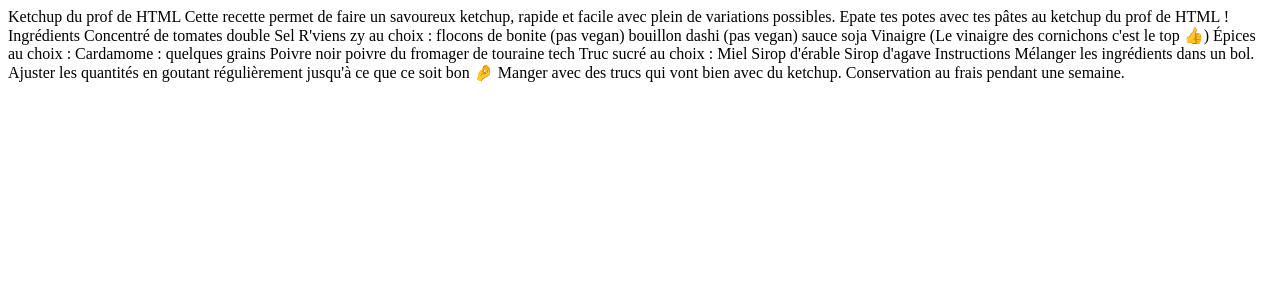
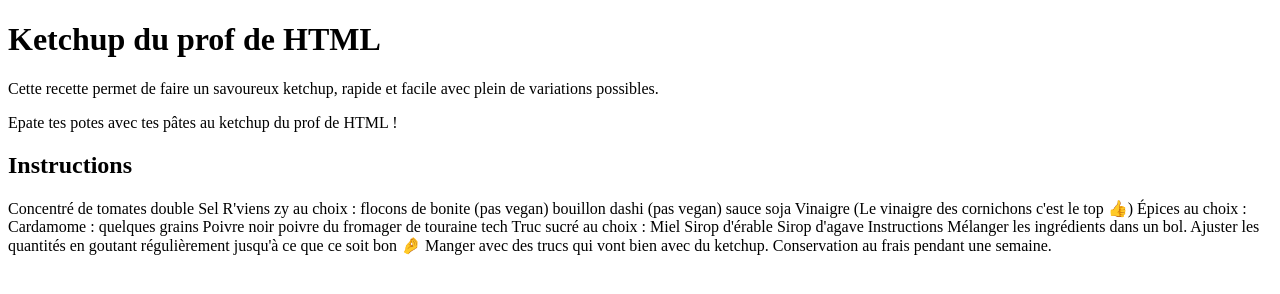
Before and after one commit to amirhossein-khosravimehr/mon-premier-site, a plain HTML site: page recette-2.html in a window 1280 px wide. Drawn offline with Linux system fonts and the light colour scheme.

Commit message:
Update HTML structure for ketchup recipe
Formatted HTML content and added headings.

```diff
--- a/recette-2.html
+++ b/recette-2.html
@@ -5,13 +5,14 @@
     <title>Recette du ketchup du prof de HTML</title>
 </head>
   <body>
-Ketchup du prof de HTML
-
-Cette recette permet de faire un savoureux ketchup, rapide et facile avec plein de variations possibles.
-
+<h1>Ketchup du prof de HTML</h1>
+</p>
+Cette recette permet de faire un savoureux ketchup,
+      rapide et facile avec plein de variations possibles.
+</p>
 Epate tes potes avec tes pâtes au ketchup du prof de HTML !
-
-Ingrédients
+</p>
+<h2>Instructions</h2>
 
 Concentré de tomates double
 Sel
```
